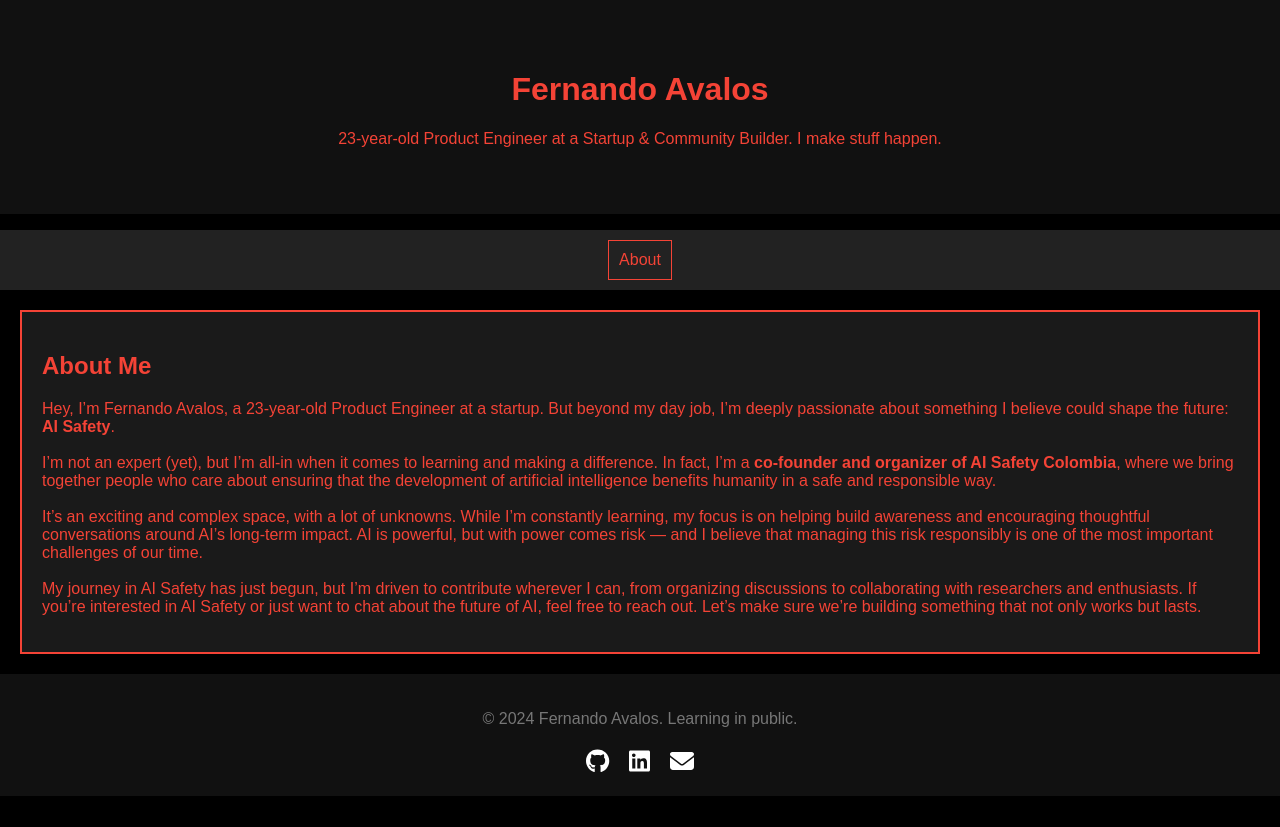
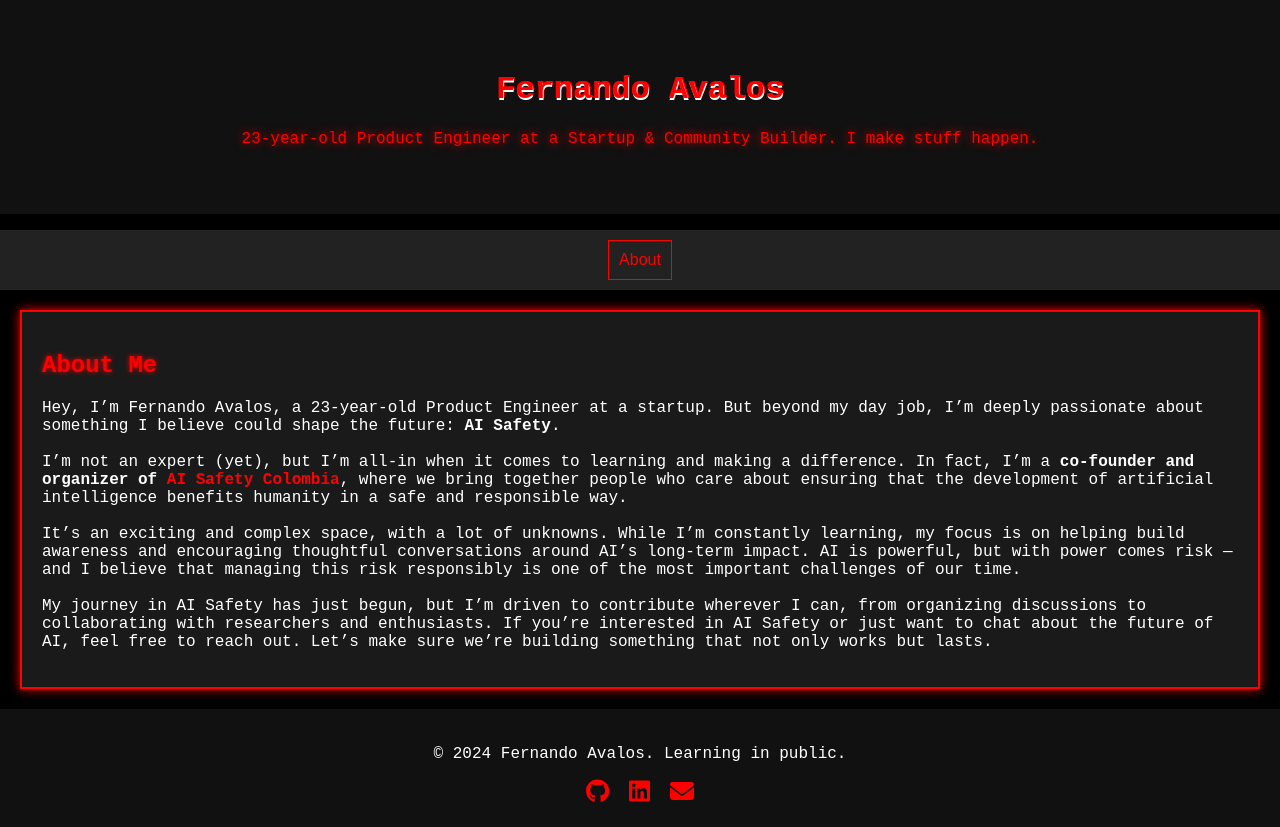
Before and after one commit to favalosdev/personal-site, a React (Create React App) app: page / in a window 1280 px wide. Before the commit the page ends 800 px from the top, so only its background shows below. Built offline with nearby package versions, Linux system fonts and the light colour scheme.

Commit message:
Edgy and devilish tone

```diff
--- a/src/App.css
+++ b/src/App.css
@@ -1,7 +1,7 @@
 body {
-  background-color: #000000; /* Pure black background */
-  color: #f44336; /* Villainous red text */
-  font-family: 'Arial', sans-serif;
+  background-color: #000000;
+  color: #ffffff; /* White text for contrast */
+  font-family: 'Courier New', monospace; /* Monospace font for that classic hacker look */
   margin: 0;
   padding: 0;
 }
@@ -10,8 +10,9 @@ body {
 header {
   text-align: center;
   padding: 50px;
-  background-color: #111111; /* Slightly lighter black */
-  color: #f44336; /* Villainous red for the header text */
+  background-color: #111111;
+  color: #ff0000; /* Devilish red for the header text */
+  text-shadow: 0 0 10px #ff0000; /* Glow effect */
 }
 
 /* Navigation styling */
@@ -19,131 +20,117 @@ nav ul {
   display: flex;
   justify-content: center;
   list-style: none;
-  background-color: #222222; /* Dark grayish black for nav */
+  background-color: #222222;
   padding: 10px;
-}
-
-nav ul li {
-  margin: 0 15px;
 }
 
 nav ul li button {
   background: none;
-  color: #f44336; /* Red for the buttons */
-  border: 1px solid #f44336;
+  color: #ff0000; /* Devilish red for the buttons */
+  border: 1px solid #ff0000;
   padding: 10px;
   cursor: pointer;
   font-size: 1rem;
-  transition:
-    background-color 0.3s ease,
-    color 0.3s ease;
+  transition: all 0.3s ease;
 }
 
 nav ul li button:hover {
-  background-color: #f44336; /* Red background on hover */
-  color: #000000; /* Black text on hover */
+  background-color: #ff0000;
+  color: #000000;
+  box-shadow: 0 0 15px #ff0000; /* Glow effect on hover */
 }
 
 /* Section styling */
 section {
   padding: 20px;
   margin: 20px;
-  background-color: #1a1a1a; /* Darker black for section backgrounds */
-  border: 2px solid #f44336; /* Red border */
+  background-color: #1a1a1a;
+  border: 2px solid #ff0000; /* Devilish red border */
+  box-shadow: 0 0 10px #ff0000; /* Glow effect */
 }
 
 h2 {
-  color: #f44336; /* Red headings */
+  color: #ff0000; /* Devilish red headings */
+  text-shadow: 0 0 5px #ff0000; /* Glow effect */
 }
 
 /* Footer styling */
 footer {
   text-align: center;
   padding: 20px;
-  background-color: #111111; /* Slightly lighter black */
-  color: #777777; /* Gray for footer text */
+  background-color: #111111;
+  color: #ffffff; /* White for footer text */
 }
 
 /* Links styling */
 a {
-  color: #f44336; /* Red links */
+  color: #ff0000; /* Devilish red links */
   text-decoration: none;
+  transition: all 0.3s ease;
 }
 
 a:hover {
-  text-decoration: underline;
+  color: #ffffff; /* White on hover */
+  text-shadow: 0 0 5px #ffffff; /* Glow effect on hover */
 }
 
-/* Button styling (for any general buttons you use) */
-button {
-  background-color: #f44336;
-  color: #000000;
-  border: none;
-  padding: 10px 20px;
-  cursor: pointer;
-}
-
-button:hover {
-  background-color: #d32f2f; /* Slightly darker red */
-}
-
-#random {
-  padding: 20px;
-  color: #ff4d4d; /* Red text color for an edgy feel */
-  background-color: #000000; /* Black background to make it dark */
-}
-
-.quotes {
-  margin-top: 20px;
-}
-
-blockquote {
-  font-family: 'Georgia', serif;
-  font-size: 1.5rem;
-  font-style: italic;
-  color: #ff4d4d; /* Keep the villainous red color */
-  border-left: 5px solid #ff4d4d; /* Adds a red vertical line for emphasis */
-  padding-left: 15px;
-  margin-bottom: 20px;
-}
-
-blockquote::before {
-  content: '“'; /* Open quote */
-  font-size: 2rem;
-  vertical-align: top;
-  color: #ff4d4d;
-}
-
-blockquote::after {
-  content: '”'; /* Close quote */
-  font-size: 2rem;
-  vertical-align: bottom;
-  color: #ff4d4d;
-}
-
+/* Social icons styling */
 .social-icons {
   display: flex;
   justify-content: center;
-  gap: 20px;
-  margin-top: 20px;
+  gap: 20px; /* This adds space between the icons */
 }
 
 .social-icons a {
-  color: #ffffff;
+  color: #ff0000;
   font-size: 24px;
-  transition: color 0.3s ease;
+  transition: all 0.3s ease;
 }
 
 .social-icons a:hover {
-  color: #3182ce;
+  color: #ffffff;
+  text-shadow: 0 0 10px #ffffff; /* Glow effect on hover */
 }
 
-/*
-footer {
-  font-size: 1rem;
-  font-style: normal;
-  text-align: right;
-  color: #888888;
-  margin-top: 10px;
+/* Add a glitch effect to the main heading */
+@keyframes glitch {
+  0% {
+    text-shadow:
+      0.05em 0 0 #ffffff,
+      -0.05em -0.025em 0 #ff0000;
+  }
+  14% {
+    text-shadow:
+      0.05em 0 0 #ffffff,
+      -0.05em -0.025em 0 #ff0000;
+  }
+  15% {
+    text-shadow:
+      -0.05em -0.025em 0 #ffffff,
+      0.025em 0.025em 0 #ff0000;
+  }
+  49% {
+    text-shadow:
+      -0.05em -0.025em 0 #ffffff,
+      0.025em 0.025em 0 #ff0000;
+  }
+  50% {
+    text-shadow:
+      0.025em 0.05em 0 #ffffff,
+      0.05em 0 0 #ff0000;
+  }
+  99% {
+    text-shadow:
+      0.025em 0.05em 0 #ffffff,
+      0.05em 0 0 #ff0000;
+  }
+  100% {
+    text-shadow:
+      -0.025em 0 0 #ffffff,
+      -0.025em -0.025em 0 #ff0000;
+  }
 }
-*/
+
+h1 {
+  animation: glitch 500ms infinite;
+}
```
